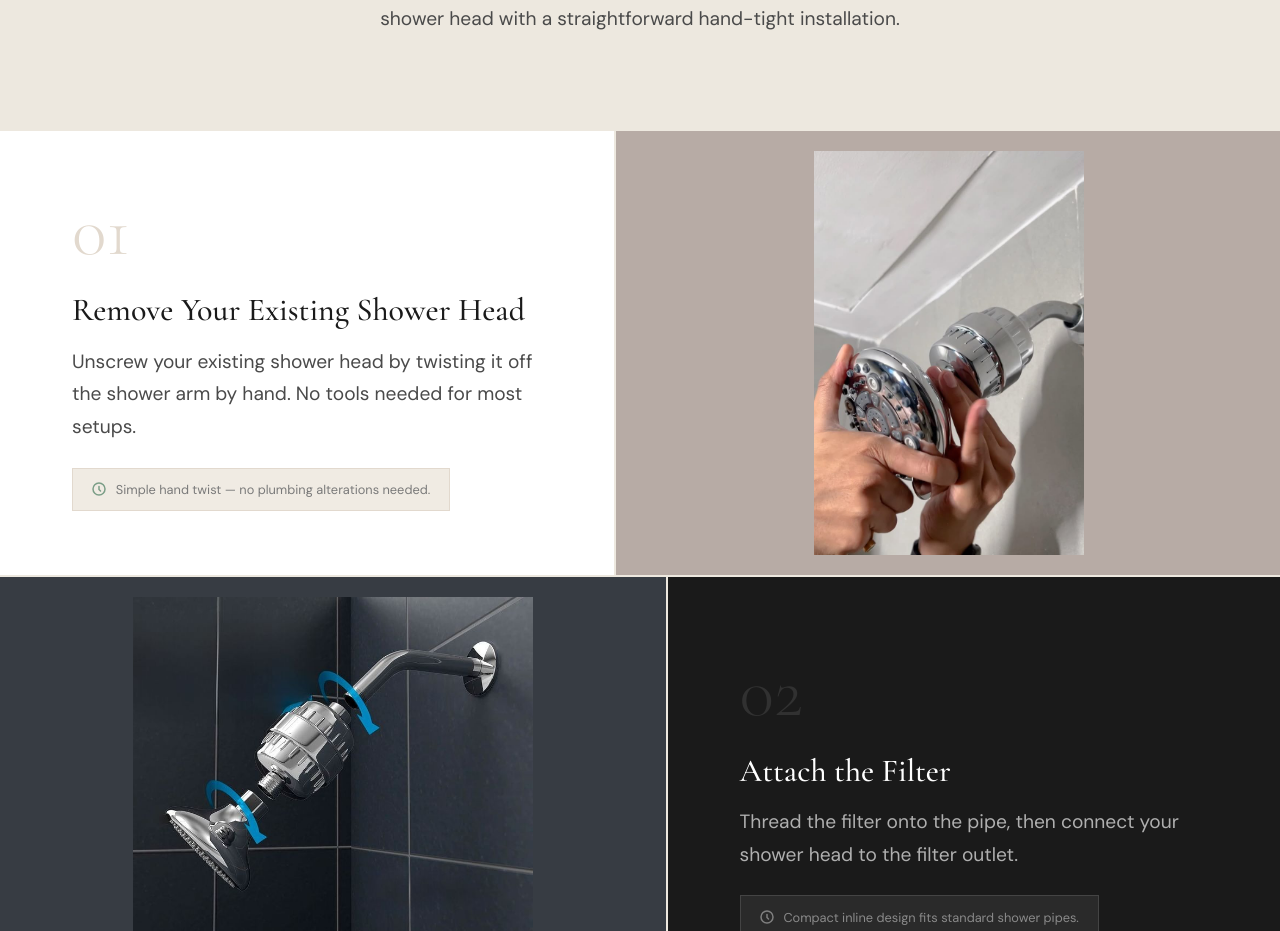
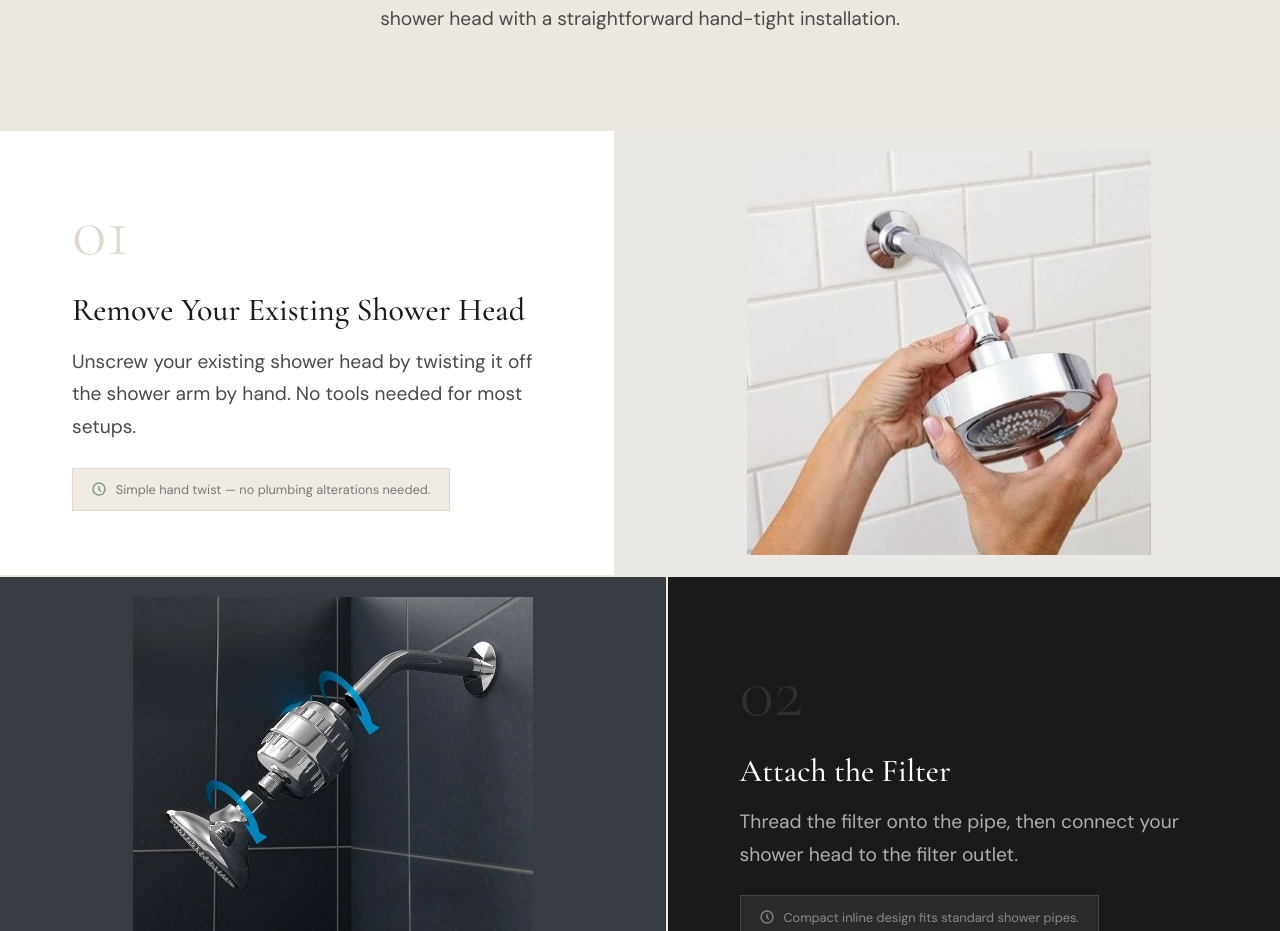
Before and after one commit to Likhithgowdak6/water_filter_wesite, a Next.js app: page / in a window 1280 px wide. Shown: the part 7120-8051 px from the top of the page. Built offline with nearby package versions, Linux system fonts and the light colour scheme.

Commit message:
Update Step 01 installation photo to client specified subway tile image

```diff
--- a/app/components/HowToInstall.tsx
+++ b/app/components/HowToInstall.tsx
@@ -10,10 +10,10 @@ const steps = [
     number: '01',
     title: 'Remove Your Existing Shower Head',
     description: 'Unscrew your existing shower head by twisting it off the shower arm by hand. No tools needed for most setups.',
-    image: IMAGES.installation.step2Hands,
-    alt: 'Hands unscrewing shower head by hand',
+    image: IMAGES.installation.step1Remove,
+    alt: 'Hands unscrewing shower head from pipe arm against white subway tile',
     note: 'Simple hand twist — no plumbing alterations needed.',
-    bgColor: '#b7aba5',
+    bgColor: '#eae8e5',
   },
   {
     number: '02',
--- a/app/data/imageMapping.ts
+++ b/app/data/imageMapping.ts
@@ -57,6 +57,8 @@ const rawImages = {
   // INSTALLATION PHOTOGRAPHS
   // -----------------------------------------------
   installation: {
+    // Stage 1: Hands unscrewing shower head from arm (white subway tile background)
+    step1Remove: '/images/install-step1-remove.jpg',
     // Hands attaching filter to shower head (real install photo)
     step2Hands: '/images/WhatsApp Image 2026-11-01 at 5.02.35 PM (8).jpeg',
     // Installation diagram with blue rotation arrows (filter on arm)
```
Also changed, not shown: public/images/install-step1-remove.jpg (added).
